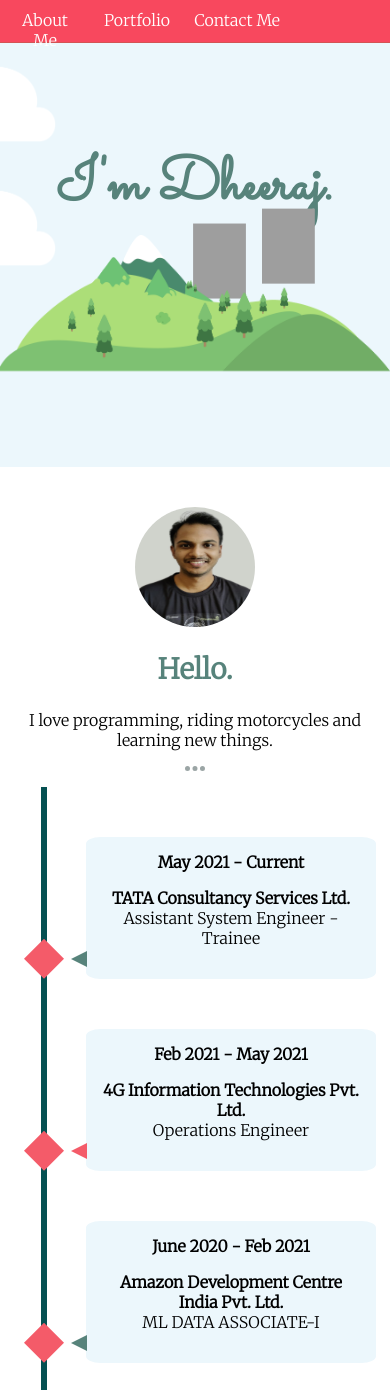
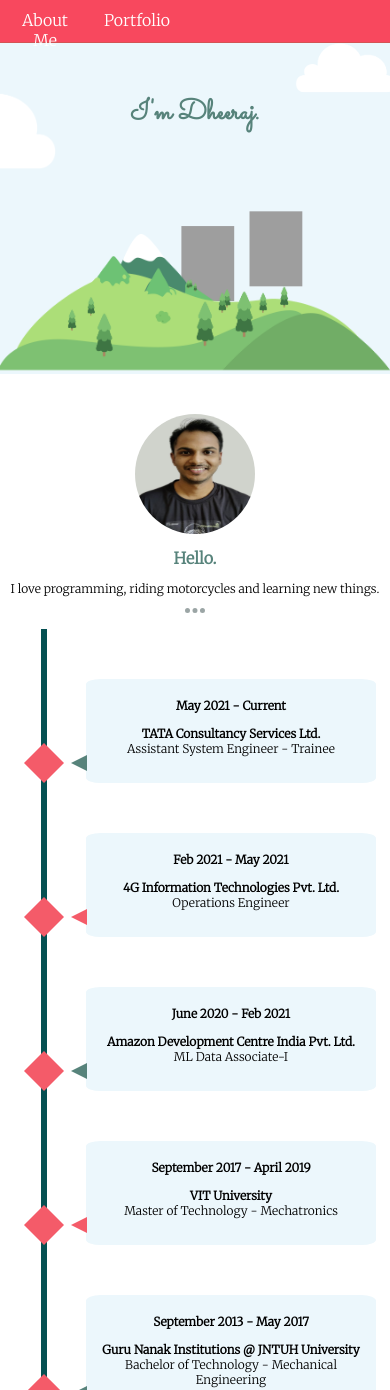
Before and after one commit to jndheeraj/Resume, a plain HTML site: page index.html in a window 390 px wide. Shown: the top 1390 px of the page. Drawn offline with nearby package versions, Linux system fonts and the light colour scheme; grey boxes are pictures that could not be loaded.

Commit message:
Add files via upload
Font & image size correction - without portfolio

```diff
--- a/css/style.css
+++ b/css/style.css
@@ -159,6 +159,12 @@ h2{
 h3{
     font-family: 'Merriweather', serif;
     color: #57837B;
+    font-size: 1rem;
+}
+
+p{
+    font-family: 'Merriweather', serif;
+    font-size: 1rem;
 }
 
 .header{
@@ -248,10 +254,10 @@ padding-top: 20px;
     margin: 0 10px;
 }
 
-.twitter{
-height: 35px;
-width: auto;
-margin: 0 10px;
+.twitter-follow-button{
+    margin-bottom: 7px;
+    margin-right: 5px;
+    margin-left: 10px;
 }
 
 .instagram{
@@ -529,7 +535,10 @@ hr{
         margin: 0 auto;
         max-height: 100%;
         max-width: 100%;
+        position: relative;
+        top: 100px;
     }
+
 
     .cloud-top{
         padding: 0;
@@ -537,20 +546,67 @@ hr{
         margin: 0 auto;
         max-height: 100%;
         max-width: 100%;
-
+        position: relative;
+        left: 150px;
+        width: 100px;
+        height: 50px;
     }
 
-    .cloud-bottom{
+    /* .cloud-bottom{
         padding: 0;
         display: block;
         margin: 0 auto;
         max-height: 100%;
         max-width: 100%;
-    }
+        position: relative;
+        left: 10px;
+        right: 250px;
+        width: 100px;
+        height: 50px;
+    } */
 
     .lion{
         display: none;
     }
+
+    p{
+        font-size: 0.75rem;
+    }
+
+    .timeline-data{
+        font-size: 0.75rem;
+    }
+
+    h1{
+        font-size: 1.75rem;
+    }
+
+    h2{
+        font-size: 1rem;
+    }
+
+    .item1{
+        float: left;
+        padding: 10px;
+        order: 1;
+        position: absolute;
+        right: 400px;
+        display: inline;
+        float: right;
+        width: auto;
+    }
+
+    .item2{
+        float: left;
+    }
+
+    .item3{
+        float: left;
+    }
+
+
+
+
 
     /* .menu{
         display: flex;
--- a/index.html
+++ b/index.html
@@ -65,7 +65,7 @@
               <ul>
                 <li>
                   <div>
-                    <span><strong>May 2021 - Current</strong><br>
+                    <span class="timeline-data"><strong>May 2021 - Current</strong><br>
                       <p><strong> TATA Consultancy Services Ltd. </strong> <br>
                     Assistant System Engineer - Trainee</p>
                     </span>
@@ -73,7 +73,7 @@
                 </li>
                 <li>
                   <div>
-                    <span><strong>Feb 2021 - May 2021</strong><br>
+                    <span class="timeline-data"><strong>Feb 2021 - May 2021</strong><br>
                       <p><strong> 4G Information Technologies Pvt. Ltd. </strong> <br>
                     Operations Engineer</p>
                     </span>
@@ -81,15 +81,15 @@
                 </li>
                 <li>
                   <div>
-                    <span><strong>June 2020 - Feb 2021</strong><br>
+                    <span class="timeline-data"><strong>June 2020 - Feb 2021</strong><br>
                       <p><strong>Amazon Development Centre India Pvt. Ltd.</strong> <br>
-                        ML DATA ASSOCIATE-I</p>
+                        ML Data Associate-I</p>
                     </span>
                   </div>
                 </li>
                 <li>
                   <div>
-                    <span><strong>September 2017 - April 2019</strong><br>
+                    <span class="timeline-data"><strong>September 2017 - April 2019</strong><br>
                       <p><strong>VIT University</strong> <br>
                     Master of Technology - Mechatronics</p>
                     </span>
@@ -97,7 +97,7 @@
                 </li>
                 <li>
                   <div>
-                    <span><strong>September 2013 - May 2017</strong><br>
+                    <span class="timeline-data"><strong>September 2013 - May 2017</strong><br>
                       <p><strong> Guru Nanak Institutions @ JNTUH University </strong> <br>
                     Bachelor of Technology - Mechanical Engineering</p>
                     </span>
@@ -105,7 +105,7 @@
                 </li>
                 <li>
                   <div>
-                    <span><strong>June 2011 - May 2013</strong><br>
+                    <span class="timeline-data"><strong>June 2011 - May 2013</strong><br>
                       <p><strong> Sri Gayatri Junior College</strong> <br>
                     Intermediate Education (11th and 12th Grade)</p>
                     </span>
@@ -113,7 +113,7 @@
                 </li>
                 <li>
                   <div>
-                    <span><strong> April 2011</strong><br>
+                    <span class="timeline-data"><strong> April 2011</strong><br>
                       <p><strong> Brahma Prakash D.A.V. School </strong> <br>
                     High School (10th Grade)</p>
                     </span>
```
